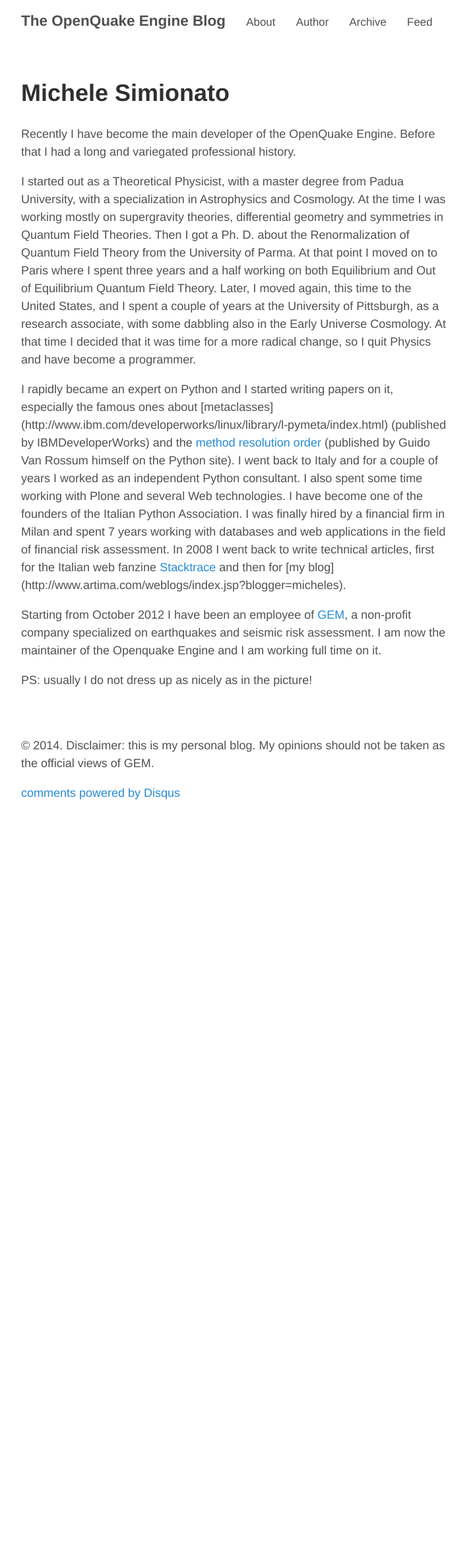
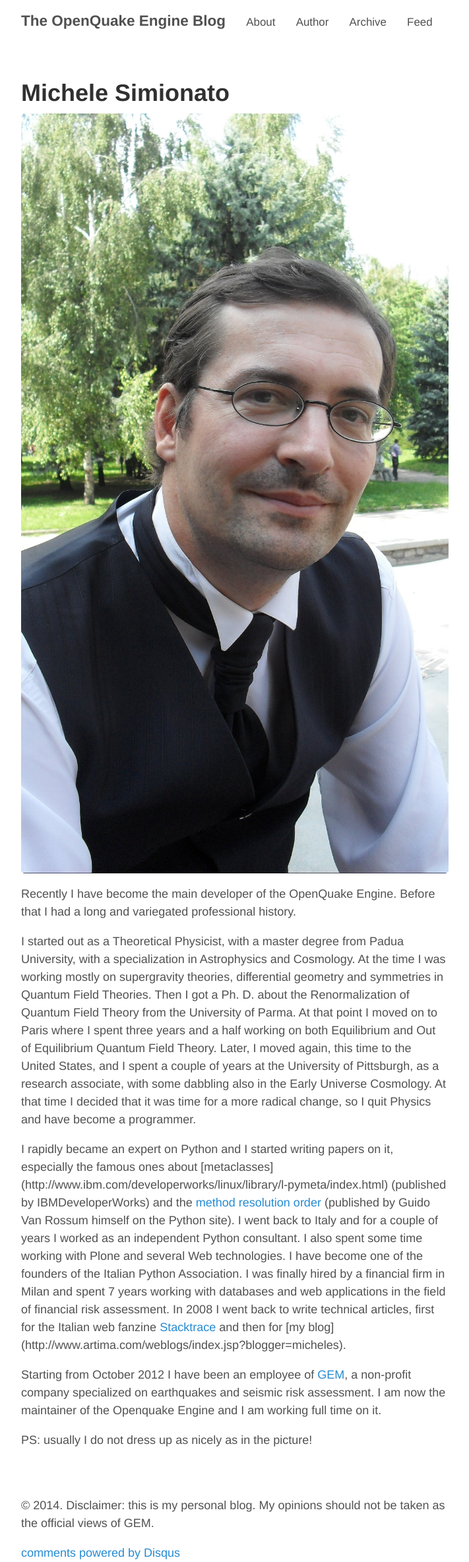
Before and after one commit to micheles/micheles.github.io, a Jekyll site: the page built from author.md, in a window 1280 px wide. Shown: the whole page at 66% size, without its empty margins (284-995 px from the left). Built offline with Jekyll 4.4.1, drawn with Linux system fonts in a browser that asks for light colours; Markdown is read by kramdown in place of the engine named in the settings; comment, search, counter and statistics services are not loaded; before the commit the page ends 1216 px from its top, so only the background shows below that.

Commit message:
Fixed link to the image

```diff
--- a/author.md
+++ b/author.md
@@ -3,7 +3,7 @@ layout: page
 title: Michele Simionato
 ---
 
-![](images/myself.jpg)
+![](/images/myself.jpg)
 
 Recently I have become the main developer of the OpenQuake Engine.
 Before that I had a long and variegated professional history.
```
